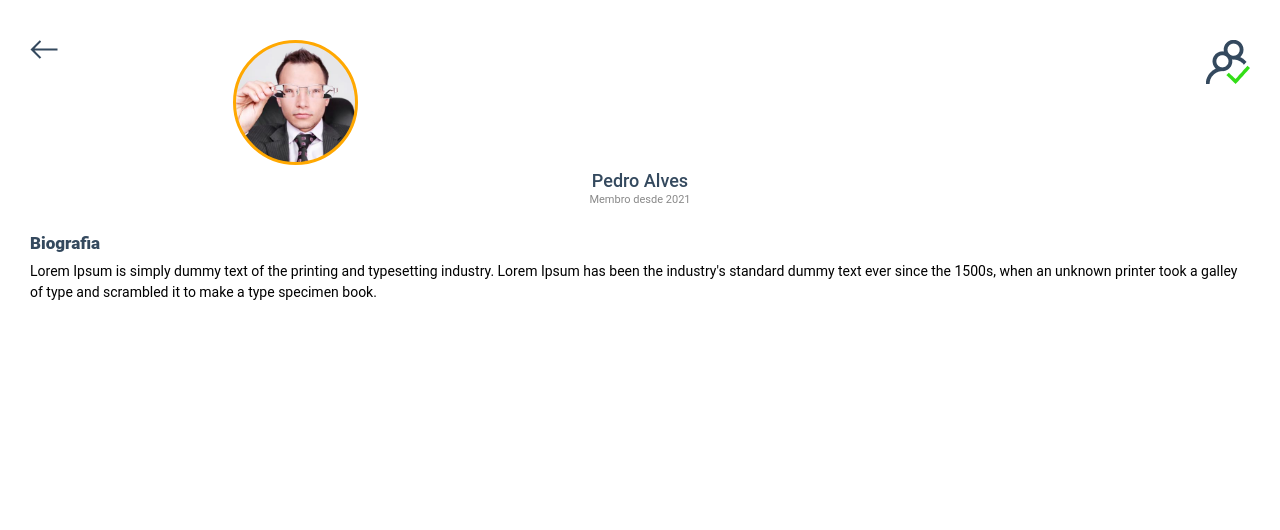
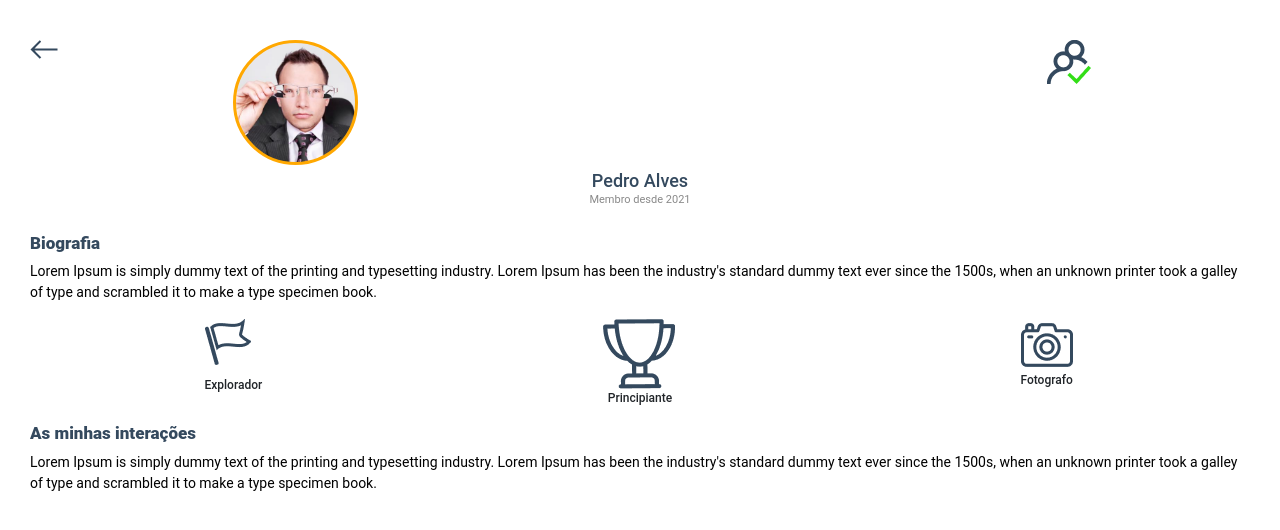
Before and after one commit to J-Brandao/ReMap, a React (Create React App) app: page /perfil in a window 1280 px wide. Shown: the top 530 px of the page. Built offline with nearby package versions, Linux system fonts and the light colour scheme.

Commit message:
perfil pt2

```diff
--- /dev/null
+++ b/src/Components/Perfil/Trofeus.js
@@ -0,0 +1,26 @@
+import React from 'react';
+import '../../Styles/Perfil.css';
+import Camera from '../../Images/Camera.png';
+import Bandeira from '../../Images/Bandeira.png';
+import Trofeu from '../../Images/Trofeu.png';
+
+function trofeus () {
+    return(
+        <section className="row col-12 text-center m-0 p-0">
+            <span className="col-4 m-0 p-0">
+                <img src={Bandeira} className="m-0"/>
+                <p className="nomeTrofeu">Explorador</p>
+            </span>
+            <span className="col-4 m-0 p-0">
+                <img src={Trofeu} className="m-0"/>
+                <p className="nomeTrofeu">Principiante</p>
+            </span>
+            <span className="col-4 m-0 p-0">
+                <img src={Camera} className="m-0"/>
+                <p className="nomeTrofeu">Fotografo</p>
+            </span>
+        </section>
+    )
+}
+
+export default trofeus
--- a/src/Pages/Perfil.js
+++ b/src/Pages/Perfil.js
@@ -4,6 +4,7 @@ import '../Styles/Perfil.css'
 import Back from '../Images/BackArrow.png';
 import IconeAmigo from '../Images/IconeAmigo.png';
 import PerfilImg from '../Images/Perfil.jpg';
+import Trofeus from '../Components/Perfil/Trofeus';
 
 const Div = styled.div`
     margin: 40px 30px 40px 30px;
@@ -32,12 +33,19 @@ function Perfil() {
                     <h5 id="NomeUser">Pedro Alves</h5>
                     <p id="DataUser">Membro desde 2021</p>
                 </div>
-                <span className="col-2 text-right 34495Em-0 p-0">
+                <span className="col-2 m-0 p-0">
                     <img src={IconeAmigo}/>
                 </span>
            </section>
            <section className="row col-12 m-0 p-0">
-                <h5 id="biografiaTitulo">Biografia</h5>
+                <h5 id="seccaoTitulo">Biografia</h5>
+                <p id="biografiaTexto">Lorem Ipsum is simply dummy text of the printing and typesetting industry. Lorem Ipsum has been the industry's standard dummy text ever since the 1500s, when an unknown printer took a galley of type and scrambled it to make a type specimen book.</p>
+           </section>
+
+           <Trofeus/>
+
+           <section className="row col-12 m-0 p-0">
+                <h5 id="seccaoTitulo">As minhas interações</h5>
                 <p id="biografiaTexto">Lorem Ipsum is simply dummy text of the printing and typesetting industry. Lorem Ipsum has been the industry's standard dummy text ever since the 1500s, when an unknown printer took a galley of type and scrambled it to make a type specimen book.</p>
            </section>
         </Div>
--- a/src/Styles/Perfil.css
+++ b/src/Styles/Perfil.css
@@ -11,7 +11,7 @@
   margin-bottom: 25px;
 }
 
-#biografiaTitulo {
+#seccaoTitulo {
   font-size: 17px;
   font-weight: 900;
   color: #34495e;
@@ -21,3 +21,8 @@
   font-size: 14px;
   color: #010101;
 }
+
+.nomeTrofeu {
+  font-size: 12px;
+  font-weight: 500;
+}
```
Also changed, not shown: 1 other file (tests, documents, lock files or other folders).
